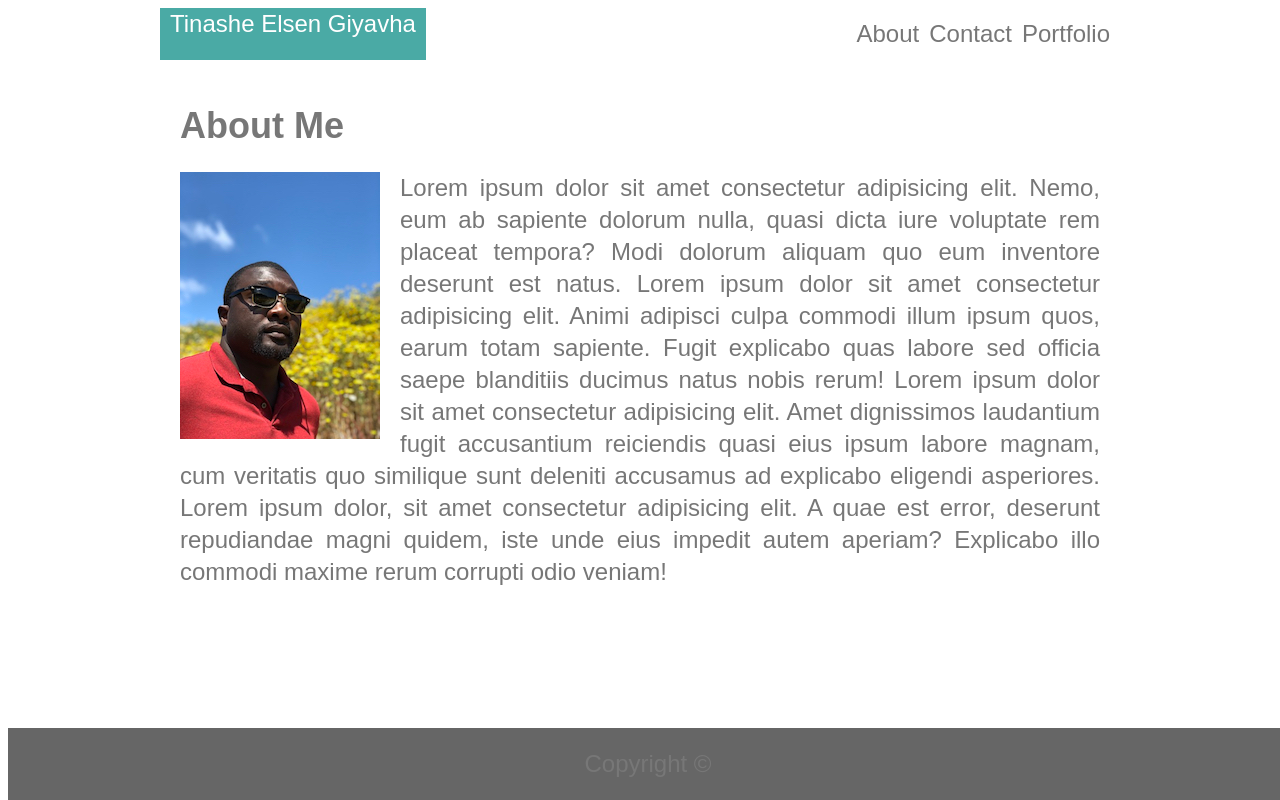
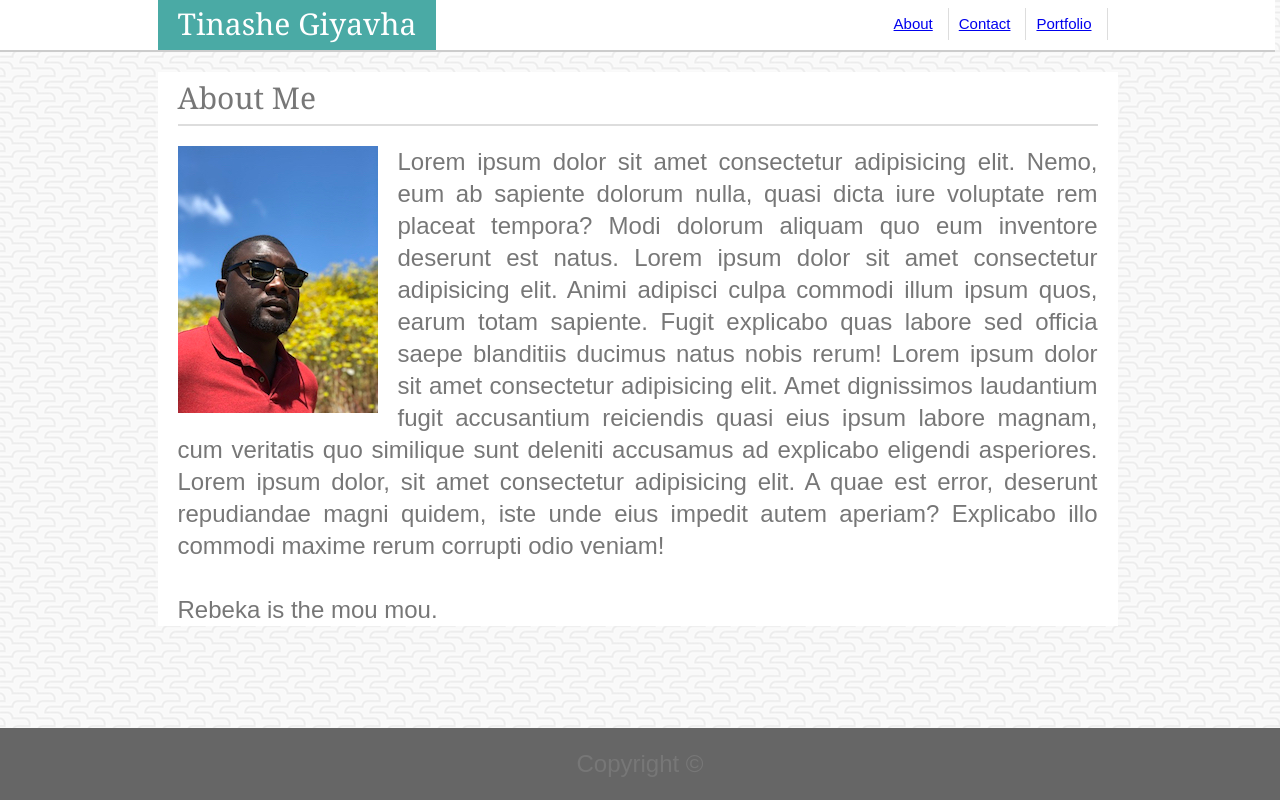
Before and after one commit to tinasheg/Basic-Portfolio, a plain HTML site: page index.html in a window 1280 px wide. Drawn offline with Linux system fonts and the light colour scheme.

Commit message:
Adds complete index page plus skeleton Contact and Portfolio page

```diff
--- /dev/null
+++ b/assets/css/reset.css
@@ -0,0 +1,48 @@
+/* http://meyerweb.com/eric/tools/css/reset/
+   v2.0 | 20110126
+   License: none (public domain)
+*/
+
+html, body, div, span, applet, object, iframe,
+h1, h2, h3, h4, h5, h6, p, blockquote, pre,
+a, abbr, acronym, address, big, cite, code,
+del, dfn, em, img, ins, kbd, q, s, samp,
+small, strike, strong, sub, sup, tt, var,
+b, u, i, center,
+dl, dt, dd, ol, ul, li,
+fieldset, form, label, legend,
+table, caption, tbody, tfoot, thead, tr, th, td,
+article, aside, canvas, details, embed,
+figure, figcaption, footer, header, hgroup,
+menu, nav, output, ruby, section, summary,
+time, mark, audio, video {
+	margin: 0;
+	padding: 0;
+	border: 0;
+	font-size: 100%;
+	font: inherit;
+	vertical-align: baseline;
+}
+/* HTML5 display-role reset for older browsers */
+article, aside, details, figcaption, figure,
+footer, header, hgroup, menu, nav, section {
+	display: block;
+}
+body {
+	line-height: 1;
+}
+ol, ul {
+	list-style: none;
+}
+blockquote, q {
+	quotes: none;
+}
+blockquote:before, blockquote:after,
+q:before, q:after {
+	content: '';
+	content: none;
+}
+table {
+	border-collapse: collapse;
+	border-spacing: 0;
+}
--- a/assets/css/style.css
+++ b/assets/css/style.css
@@ -1,77 +1,112 @@
 * {
     box-sizing: border-box;
     text-align: left;
-    font-family: Arial, 'Helvetica Neue', Helvetica, sans-serif;
+}
+
+body {
+    top: 0%;
 }
 
 .wrapper {
-    color: #777777;
     font-size: 24px;
     line-height: 32px;
     height: 100%;
+    margin: auto;
+    margin-top: -12px;
+    margin-right: 5px;
 }
-
+header {
+    width: 100%;
+    background-color: #ffffff;
+    height: fit-content;
+    border-bottom: 2px solid #cccccc;
+}
 .header-container {
-    background-color: #ffffff;
+    padding-top: 10px;
     display: flex;
     width: 960px;
     margin: auto;
+}
+
+h1 {
+    padding: 10px 0px 10px 20px;
+    font-family: Georgia, 'Times New Roman', Times, serif;
+    font-size: 30px;
 }
 
 .link-container {
     display: flex;
     padding: 5px;
     text-align: center;
-    /* background-color: #ffffff; */
+    font-family: Arial, Helvetica, sans-serif;
+}
+
+.link {
+    margin-top: 8px;
+    border-right: #dddddd solid 1px;
+    padding-right: 15px;
+    margin: 5px;
+    font-size: 15px;
 }
 
 #about {
     flex: 1;
+    color: #777777;
 }
 
 #contact {
     flex: 1;
+    color: #777777;
 }
 
 #portfolio {
     flex: 1;
+    color: #777777;
 }
 .name-container {
     flex: 1;
+    width: 960px;
+    margin: auto;
 }
 
 .name-div {
     background-color: #4aaaa5;
     color: white;
-    height: 100%;
+    /* height: fit-content; */
     width: max-content;
-    padding-right: 10px;
-    padding-left: 10px;
+    padding: 10px 20px 10px 20px;
+    font-family: Georgia, 'Times New Roman', Times, serif;
+    font-size: 30px;
 }
 
 .main-content-section {
     background-color: #ffffff;
+    color: #777777;
     width: 960px;
     height: 100%;
-    padding: 20px;
     position: relative;
     margin: auto;
     overflow: scroll;
+    top: 20px;
 }
 
-.section-content {
-    left: 33%;
-    position: relative;
-    width: 67%;
+.content {
+    border-top: 2px solid #dddddd;
+    padding-top: 20px;
+    width: 920px;
+    margin: auto;
 }
 
 footer {
+    font-family: Arial, Helvetica, sans-serif;
+    color: #777777;
     background: #666666;
     padding: 20px;
     bottom: 0;
     position : fixed;
     width: 100%;
     text-align: center;
+    margin: auto;
 }
 
 img {
@@ -80,4 +115,6 @@ img {
 
 p {
     text-align: justify;
+    margin-top: 0px;
+    font-family: Arial, 'Helvetica Neue', Helvetica, sans-serif;
 }
--- a/index.html
+++ b/index.html
@@ -3,49 +3,64 @@
 
 <head>
   <meta charset="UTF-8" />
-  <title>My Portfolio Site</title>
+  <meta name="viewport" content="width=device-width, initial-scale=1">
+  <title>About Me</title>
   <!-- <link rel="stylesheet" href="assets/css/positining.css"> -->
+  <link rel="stylesheet" href="assets/css/reset.css">
   <link rel="stylesheet" href="assets/css/style.css">
+  <style>
+    body {
+      background-image: url("assets/images/beanstalk.png")
+    }
+  </style>
 </head>
 
 <body>
   <div class="wrapper">
+
+    <header>
       <div class="header-container">
         <section id="name" class="name-container">
-        <div class="name-div">Tinashe Elsen Giyavha</div>
+          <div class="name-div">Tinashe Giyavha</div>
         </section>
 
         <div class="link-container">
-        <section id="about" class="link-container">
-          About
+          <section id="about" class="link">
+            <a href="index.html">About</a>
           </section>
-        <section id="contact" class="link-container">
-          Contact
+          <section id="contact" class="link">
+            <a href="contact.html">Contact</a>
           </section>
-        <section id="portfolio" class="link-container">
-          Portfolio
+          <section id="portfolio" class="link">
+            <a href="portfolio.html">Portfolio</a>
           </section>
         </div>
 
       </div>
+    </header>
 
     <section id="main-content" class="main-content-section">
       <h1>About Me</h1>
+      <div class="content">
         <img src="assets/images/IMG_6554.jpg" alt="" style="float: left">
         <p>
           Lorem ipsum dolor sit amet consectetur adipisicing elit. Nemo, eum ab sapiente dolorum nulla, quasi dicta iure
-        voluptate rem placeat tempora? Modi dolorum aliquam quo eum inventore deserunt est natus. Lorem ipsum dolor sit
+          voluptate rem placeat tempora? Modi dolorum aliquam quo eum inventore deserunt est natus. Lorem ipsum dolor
+          sit
           amet consectetur adipisicing elit. Animi adipisci culpa commodi illum ipsum quos, earum totam sapiente. Fugit
           explicabo quas labore sed officia saepe blanditiis ducimus natus nobis rerum! Lorem ipsum dolor sit amet
           consectetur adipisicing elit. Amet dignissimos laudantium fugit accusantium reiciendis quasi eius ipsum labore
-        magnam, cum veritatis quo similique sunt deleniti accusamus ad explicabo eligendi asperiores. Lorem ipsum dolor,
+          magnam, cum veritatis quo similique sunt deleniti accusamus ad explicabo eligendi asperiores. Lorem ipsum
+          dolor,
           sit amet consectetur adipisicing elit. A quae est error, deserunt repudiandae magni quidem, iste unde eius
-        impedit autem aperiam? Explicabo illo commodi maxime rerum corrupti odio veniam!
+          impedit autem aperiam? Explicabo illo commodi maxime rerum corrupti odio veniam! <br><br>Rebeka is the mou
+          mou.
         </p>
+      </div>
     </section>
 
     <footer>
-      Copyright &copy;
+      <small>Copyright &copy;</small>
     </footer>
   </div>
 </body>
```
Also changed, not shown: contact.html (+55 -0 lines), portfolio.html (+56 -0 lines), assets/images/felt.png (added). Lines whose indentation alone changed are shown as unchanged.
